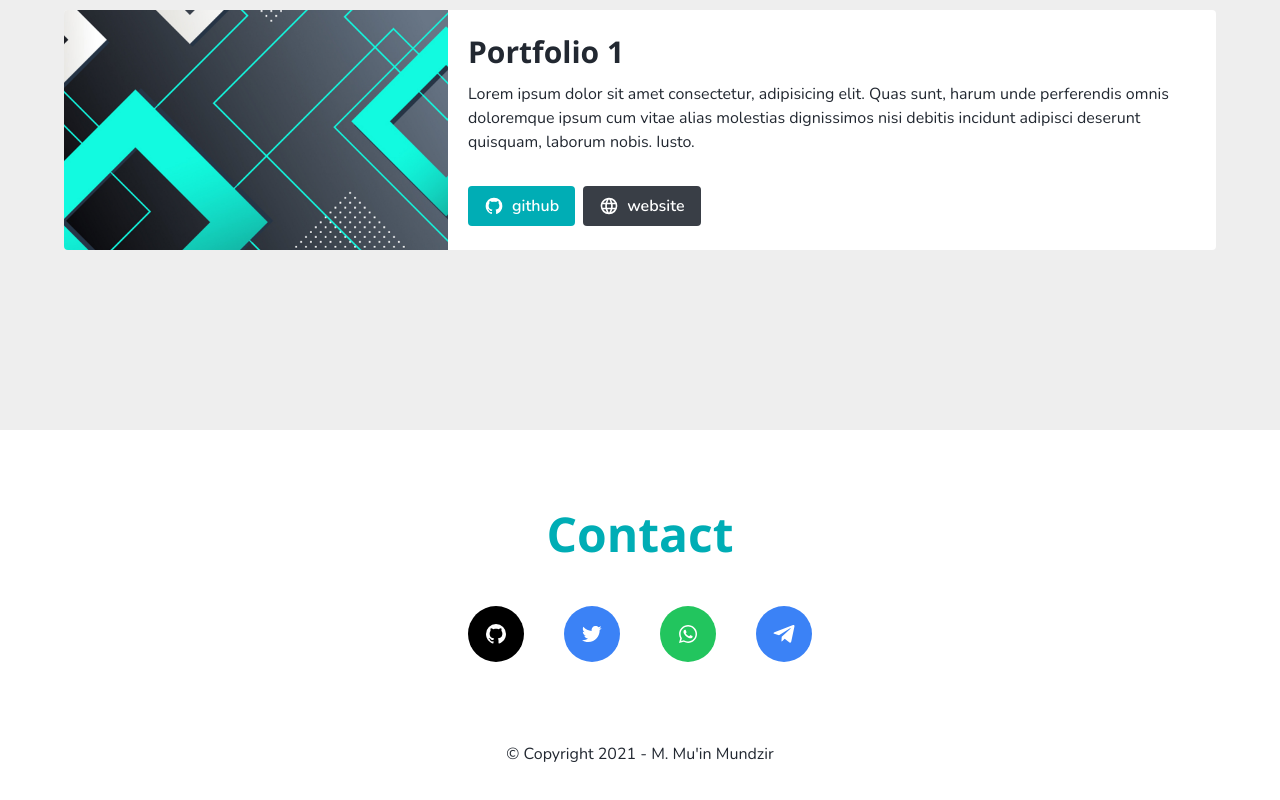
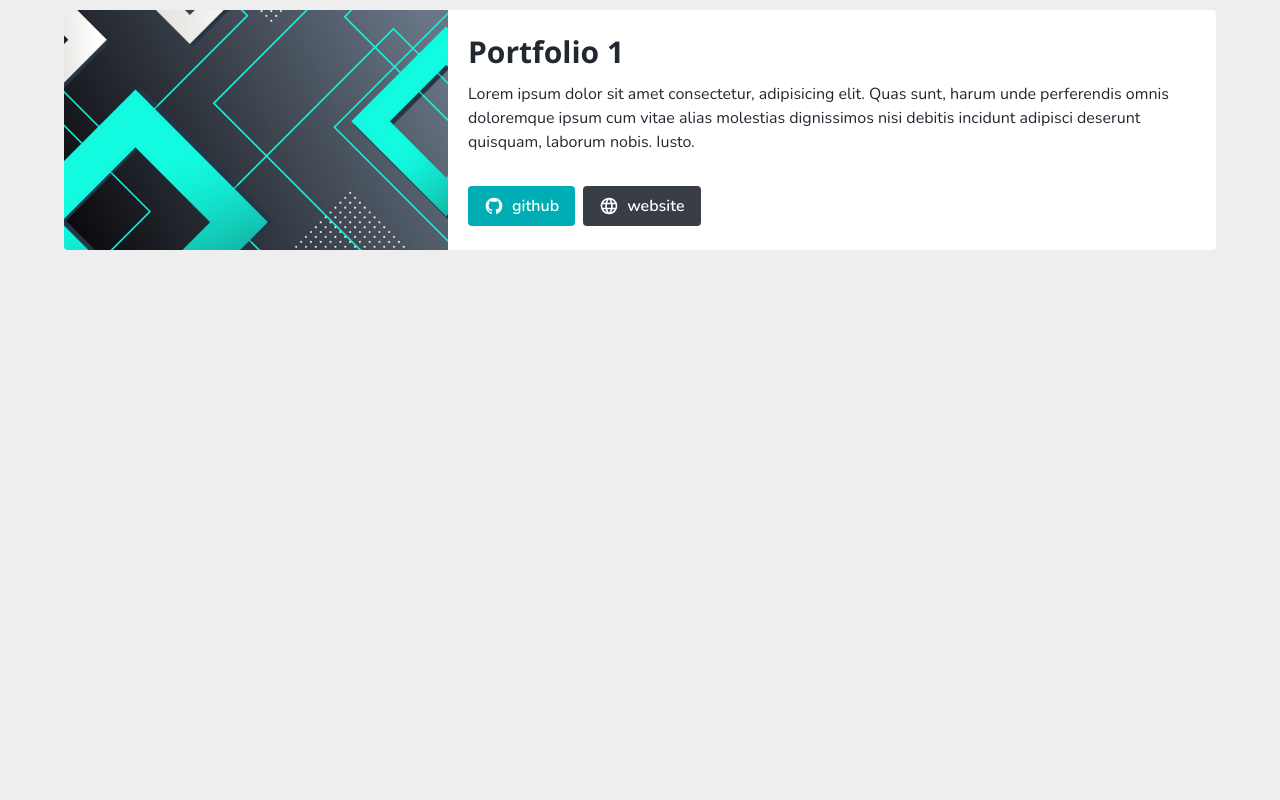
Before and after one commit to muinmundzir/portfolio, a Next.js app: page / in a window 1280 px wide. Shown: the part 1894-2694 px from the top of the page. After the commit the page ends 2164 px from the top, so only its background shows below. Built offline with nearby package versions, Linux system fonts and the light colour scheme.

Commit message:
refactor: move footer from layout

```diff
--- a/components/layout/Layout.js
+++ b/components/layout/Layout.js
@@ -1,4 +1,3 @@
-import Footer from './Footer'
 import Navbar from './Navbar'
 
 const Layout = ({ children }) => {
@@ -6,7 +5,6 @@ const Layout = ({ children }) => {
     <>
       <Navbar />
       {children}
-      <Footer />
     </>
   )
 }
```
